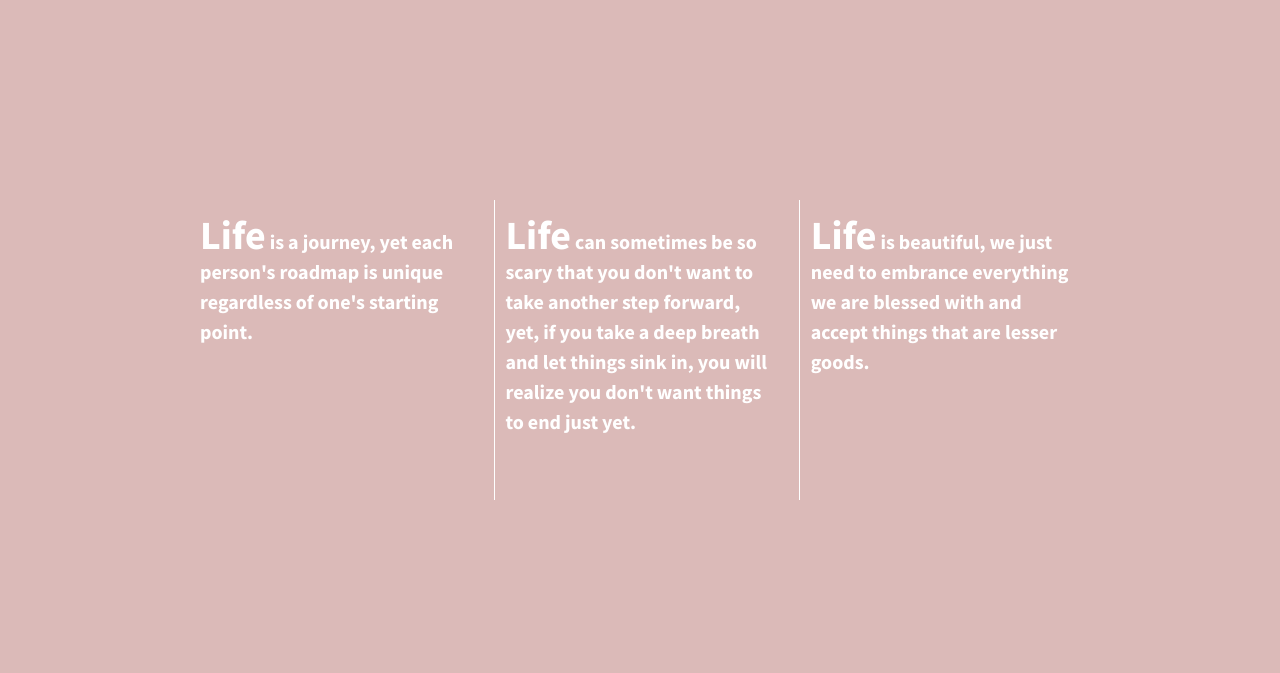
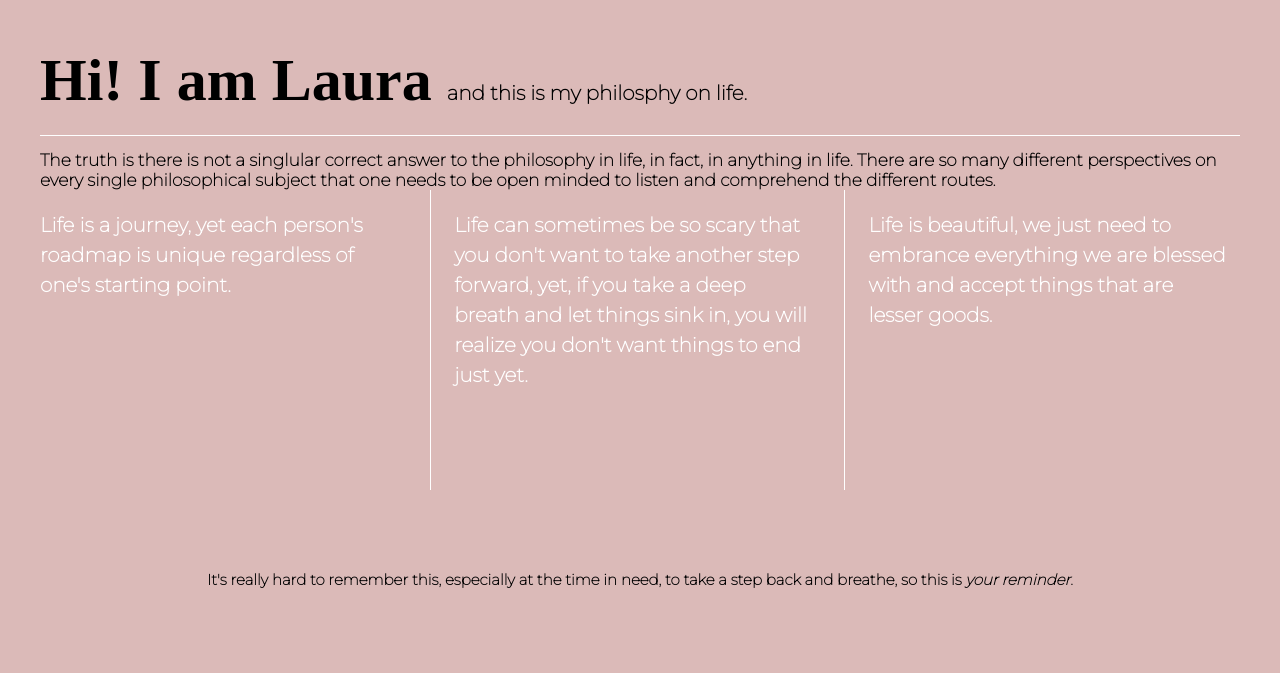
Before and after one commit to Laura-Lio/devs-in-flexbox, a plain HTML site: page index.html in a window 1280 px wide. Drawn offline with nearby package versions, Linux system fonts and the light colour scheme.

Commit message:
Second commit

```diff
--- a/css/main.css
+++ b/css/main.css
@@ -6,7 +6,7 @@ html {
 }
 
 body {
-  font-family: 'Source Sans Pro', sans-serif;
+  font-family: 'Montserrat', sans-serif;
   padding: 2em;
   font-size: 1.25em;
   height: 100%;
@@ -17,7 +17,42 @@ body {
   font-weight: 700;
   display: flex;
   justify-content: space-between;
-  padding: 8em;
+  flex-flow: row wrap;
+}
+
+header, footer, main {
+  background-color: hsl(3, 33%, 79%);
+  width: 100%;
+  display: flex;
+  align-items: center;
+}
+
+header {
+  height: 80px;
+  justify-content: flex-start;
+  border-bottom: 1px solid rgb(255, 255, 255);
+  padding-bottom: 15px;
+}
+
+main{
+  padding-top: 15px;
+  font-size: .85em;
+}
+
+  .intro {
+  font-size: 3em;
+  font-family: 'Vollkorn', serif;
+}
+
+footer {
+  height: 180px;
+  justify-content: center;
+  font-size: .75em;
+}
+
+.closer {
+  font-family: 'Montserrat', sans-serif;
+  font-style: italic;
 }
 
 .div-1, .div-2, .div-3 {
@@ -33,10 +68,6 @@ body {
   align-items: flex-start;
 }
 
-.wrapper span {
-    font-size: 2em;
-  }
-
 
 .div-1, .div-2 {
     border-right: 1px solid rgb(255, 255, 255);
--- a/index.html
+++ b/index.html
@@ -3,7 +3,7 @@
     <head>
         <meta charset="utf-8">
         <meta http-equiv="x-ua-compatible" content="ie=edge">
-        <title>Divs in style!</title>
+        <title>Laura's Take on Life</title>
         <meta name="description" content="">
         <meta name="viewport" content="width=device-width, initial-scale=1">
 
@@ -11,13 +11,17 @@
         <link rel="stylesheet" href="css/normalize.css">
         <link rel="stylesheet" href="css/main.css">
         <script src="js/vendor/modernizr-2.8.3.min.js"></script>
-        <link href='http://fonts.googleapis.com/css?family=Lora:700' rel='stylesheet' type='text/css'>
+        <link href='http://fonts.googleapis.com/css?family=Montserrat:wght@100=Vollkorn=Ms+Madi&family' rel='stylesheet' type='text/css'>
         <link href='http://fonts.googleapis.com/css?family=Source+Sans+Pro:400,700' rel='stylesheet' type='text/css'>
     </head>
     <body>
 
 
         <section class="wrapper">
+            <header><p><span class="intro">Hi! I am Laura </span> and this is my philosphy on life.</p></header>
+            <main>The truth is there is not a singlular correct answer to the philosophy in life,
+                in fact, in anything in life. There are so many different perspectives on every single philosophical
+                subject that one needs to be open minded to listen and comprehend the different routes.</main>
             <div class="div-1">
                 <p><span>Life</span> is a journey, yet each person's roadmap is unique regardless of one's starting point.
             </div></p>
@@ -28,4 +32,5 @@
             <div class="div-3">
                 <p><span>Life</span> is beautiful, we just need to embrance everything we are blessed with and accept things that are lesser goods.
             </div></p>
+            <footer><p>It's really hard to remember this, especially at the time in need, to take a step back and breathe, so this is <span class="closer"> your reminder</span>.</footer></p>
         </section>
```
